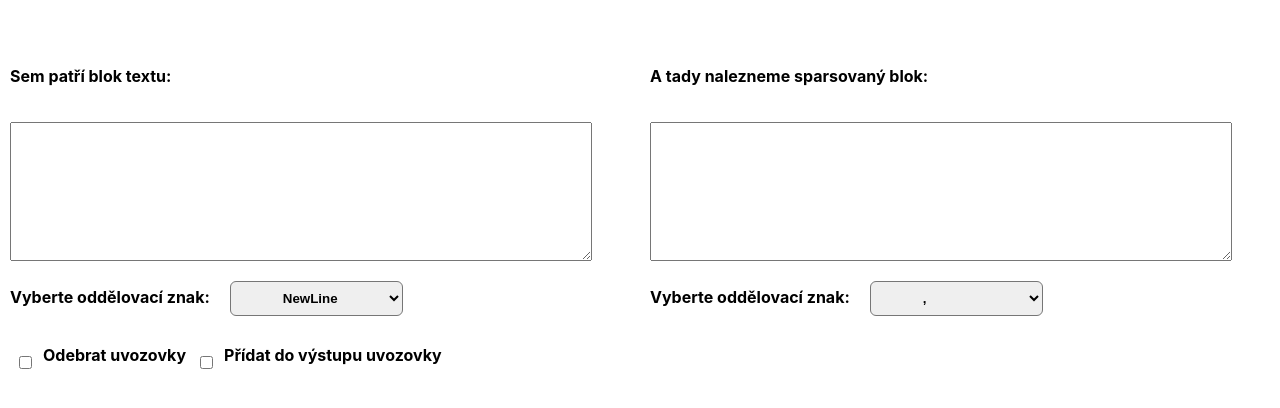
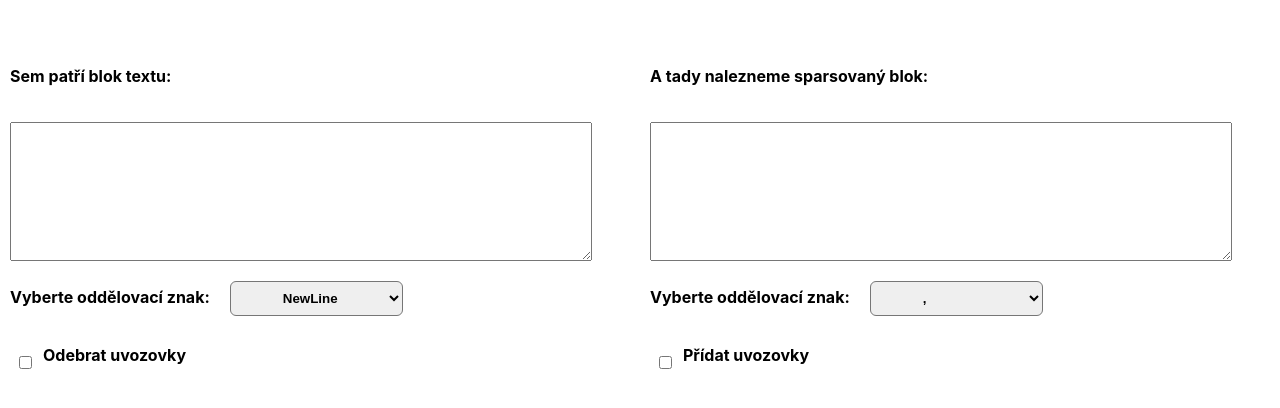
Before and after one commit to sojkas/parser, a React (Create React App) app: page / in a window 1280 px wide. Shown: the top 408 px of the page. Built offline with nearby package versions, Linux system fonts and the light colour scheme.

Commit message:
presun checkboxu pro pridani " do vystupu

```diff
--- a/src/App.js
+++ b/src/App.js
@@ -15,7 +15,7 @@ function App() {
   const [isCheckedAddQuotationMark, setIsCheckedAddQuotationMark] =
     useState(false);
   const titleRemoveQuatationMarks = "Odebrat uvozovky";
-  const titleAddQuatationMarks = "Přídat do výstupu uvozovky";
+  const titleAddQuatationMarks = "Přídat uvozovky";
   const [isAnyChange, setIsAnyChange] = useState(false);
 
   const onInputData = (inputData) => {
@@ -66,8 +66,6 @@ function App() {
     }
   };
 
-
-
   const removeQuotationMarks = (chars) => {
     if (chars.length > 0) {
       const newChars = chars.replaceAll('"', "");
@@ -93,23 +91,15 @@ function App() {
     <div className="application">
       <div className="input-window">
         <InputForm inputData={onInputData} />
-
         <StringOption
           selectedString={selectedStringInput}
           onSelectedString={onSelectedInputStringHandler}
         />
-        <div className="action-buttons">
-          <Checkbox
-            title={titleRemoveQuatationMarks}
-            isChecked={isCheckedRemoveQuotationMarkHandler}
-            checked={isCheckedRemoveQuotationMark}
-          />
-          <Checkbox
-            title={titleAddQuatationMarks}
-            isChecked={isCheckedAddQuotationMarkHandler}
-            checked={isCheckedAddQuotationMark}
-          />
-        </div>
+        <Checkbox
+          title={titleRemoveQuatationMarks}
+          isChecked={isCheckedRemoveQuotationMarkHandler}
+          checked={isCheckedRemoveQuotationMark}
+        />
       </div>
       <div className="output-window">
         <OutputList
@@ -120,6 +110,11 @@ function App() {
           selectedString={selectedStringOutput}
           onSelectedString={onSelectedOutputStringHandler}
         />
+        <Checkbox
+          title={titleAddQuatationMarks}
+          isChecked={isCheckedAddQuotationMarkHandler}
+          checked={isCheckedAddQuotationMark}
+        />
       </div>
     </div>
   );
```
